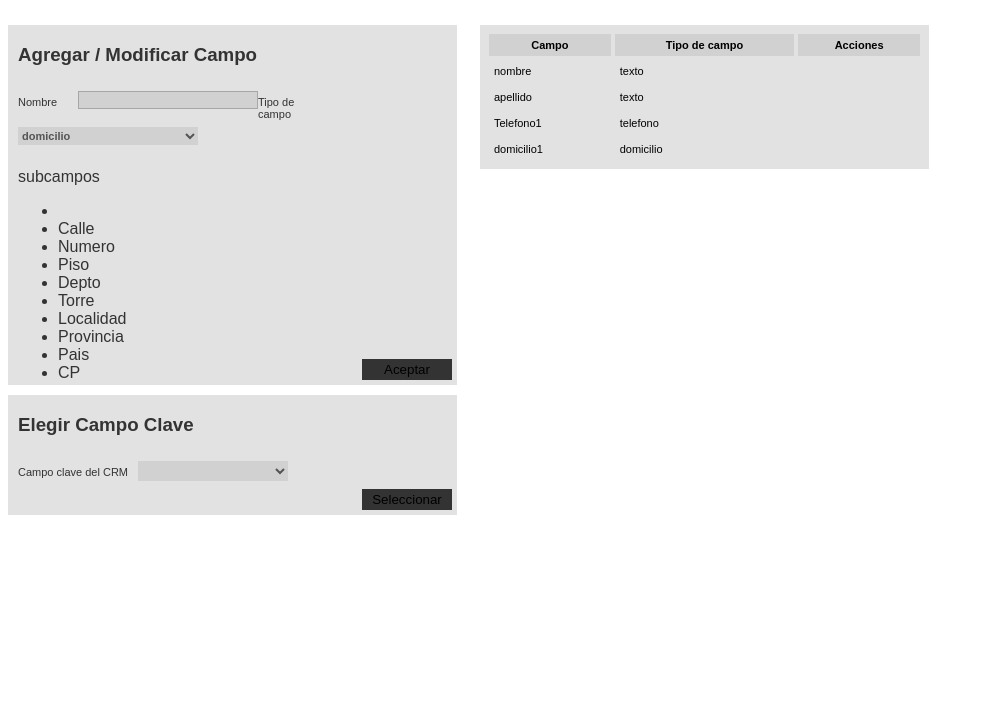
After one commit to EzequielDot175/microvoz, a PHP site: page /step6.php in a window 1280 px wide. The commit adds this page. Shown: the top 714 px of the page, without its empty margins (0-984 px from the left). Run offline with PHP 8.4, Linux system fonts and the light colour scheme.

Commit message:
primer commit - unificacion + step 6

```diff
--- a/cargador/ezequiel.css
+++ b/cargador/ezequiel.css
@@ -1308,4 +1308,145 @@
         margin-left: 2px;
         margin-top: 2px; }
 
+/******** STEP 6 ********/
+:focus {
+  outline: 0; }
+
+.crm_contenedorA {
+  width: 944px;
+  height: 690px;
+  position: relative;
+  margin-top: 25px;
+  color: #333;
+  font-family: Arial,Helvetica,sans-serif; }
+
+.titulo-general {
+  margin-left: 10px;
+  width: 100%;
+  float: left; }
+
+.columna-auto {
+  width: 449px;
+  height: 120px;
+  float: left;
+  margin-right: 23px;
+  position: relative;
+  margin-top: 10px; }
+
+.columna-agregar-campo {
+  height: 360px; }
+
+.columna-tabla {
+  height: auto; }
+
+.columna-tabla table {
+  width: 100%; }
+
+.columna-tabla thead {
+  background-color: #D1D1D1;
+  border: none; }
+
+.columna-tabla table, .columna-tabla th, .columna-tabla td {
+  border: 1px solid #E2E2E2;
+  font-size: 11px;
+  padding: 5px; }
+
+.columna-tabla th {
+  height: 20px; }
+
+.subcampos {
+  width: 100%;
+  float: left;
+  padding-left: 10px; }
+
+.columna50 {
+  width: 449px;
+  float: left;
+  margin-right: 23px;
+  position: relative; }
+
+.columna50 .form {
+  width: 300px;
+  margin-left: 10px; }
+
+.columna50 .form label {
+  width: 60px;
+  float: left;
+  min-height: 18px;
+  font-size: 11px;
+  padding-top: 12px; }
+
+.columna50 .form input, .columna50 .form select {
+  width: 180px;
+  float: left;
+  border: none;
+  background-color: #D1D1D1;
+  min-height: 18px;
+  margin: 7px 0;
+  color: #545454;
+  font-weight: bold;
+  font-size: 11px; }
+
+.columna50 .form input {
+  border: 1px solid rgba(0, 0, 0, 0.2); }
+
+.columna50 .form option {
+  padding: 5px; }
+
+.columna50 .form option:checked {
+  color: #D1D1D1; }
+
+.columna50 .form option:hover {
+  background-color: #D1D1D1; }
+
+.columna50 .form-CRM {
+  width: 300px;
+  margin-left: 10px; }
+
+.columna50 .form-CRM label {
+  width: AUTO;
+  float: left;
+  min-height: 18px;
+  font-size: 11px;
+  padding-top: 12px;
+  padding-right: 10px; }
+
+.columna50 .form-CRM input, .columna50 .form-CRM select {
+  width: 150px;
+  float: left;
+  border: none;
+  background-color: #D1D1D1;
+  min-height: 20px;
+  margin: 7px 0;
+  color: #545454;
+  font-weight: bold;
+  font-size: 11px; }
+
+.columna50 .form-CRM input {
+  border: 1px solid rgba(0, 0, 0, 0.2); }
+
+.columna50 .form-CRM option {
+  padding: 5px; }
+
+.columna50 .form-CRM option:checked {
+  color: #D1D1D1; }
+
+.columna50 .form-CRM option:hover {
+  background-color: #D1D1D1; }
+
+.columna50 .boton {
+  width: 80px;
+  background-color: #333;
+  position: absolute;
+  bottom: 5px;
+  right: 5px;
+  border: none;
+  padding: 3px;
+  width: 90px; }
+
+.columna-background {
+  background: #E2E2E2; }
+
+/*# sourceMappingURL=giannina.css.map */
+
 /*# sourceMappingURL=ezequiel.css.map */
--- a/cargador/ezequiel.scss
+++ b/cargador/ezequiel.scss
@@ -1,2 +1,3 @@
 @import "crm_cargador";
 @import "step8";
+@import "step6";
--- /dev/null
+++ b/step6.php
@@ -0,0 +1,109 @@
+
+<link rel="stylesheet" href="cargador/ezequiel.css">
+
+<div class="crm_contenedorA">
+
+	<div class="columna50">
+
+		<div class="columna50 columna-agregar-campo columna-background">
+			<div class="titulo-general">
+				<h3>Agregar / Modificar Campo</h3>
+			</div>
+			<div class="form">
+				<form action="">
+					<label> Nombre</label>
+					<input type="text" name="" value="">
+					<label> Tipo de campo</label>
+					<select name="">
+						<option value="" disabled selected>domicilio</option>
+						<option value="">Opciones</option>
+						<option value="">Opciones</option>
+						<option value="">Opciones</option>
+					</select>
+				</form>
+
+
+
+			</div>
+			<div class="subcampos">
+				<p>subcampos</p>
+				<ul>
+					<li></li>
+					<li>Calle</li>
+					<li>Numero</li>
+					<li>Piso</li>
+					<li>Depto</li>
+					<li>Torre</li>
+					<li>Localidad</li>
+					<li>Provincia</li>
+					<li>Pais</li>
+					<li>CP</li>
+				</ul>
+			</div>
+
+
+			<button class="boton">Aceptar</button>
+
+		</div>
+
+		<div class="columna-auto columna-background">
+			<div class="titulo-general">
+				<h3>Elegir Campo Clave</h3>
+			</div>
+
+			<div class="form-CRM">
+				<form action="">
+					<label> Campo clave del CRM</label>
+					<select name="">
+						<option value="" disabled selected></option>
+						<option value="">item</option>
+						<option value="">item</option>
+						<option value="">item</option>
+						<option value="">item</option>
+						<option value="">item</option>
+						<option value="">item</option>
+					</select>
+				</form>
+			</div>
+
+			<button class="boton">Seleccionar</button>
+		</div>
+	</div>
+
+	<div class="columna50 columna-background columna-tabla">
+
+			<table border="1">
+		        <thead>
+		            <tr>
+		                <th>Campo</th>
+		                <th>Tipo de campo</th>
+		                <th>Acciones</th>
+		            </tr>
+		        </thead>
+		        <tbody>
+		            <tr>
+		                <td>nombre</td>
+		                <td>texto</td>
+		                <td></td>
+		            </tr>
+		             <tr>
+		                <td>apellido</td>
+		                <td>texto</td>
+		                <td></td>
+		            </tr>
+		             <tr>
+		                <td>Telefono1</td>
+		                <td>telefono</td>
+		                <td></td>
+		            </tr>
+		             <tr>
+		                <td>domicilio1</td>
+		                <td>domicilio</td>
+		                <td></td>
+		            </tr>
+		        </tbody>
+		    </table>
+		</div>
+
+
+</div>
```
Also changed, not shown: cargador/_step6.scss (renamed from cargador/giannina.css), 1 other file.
